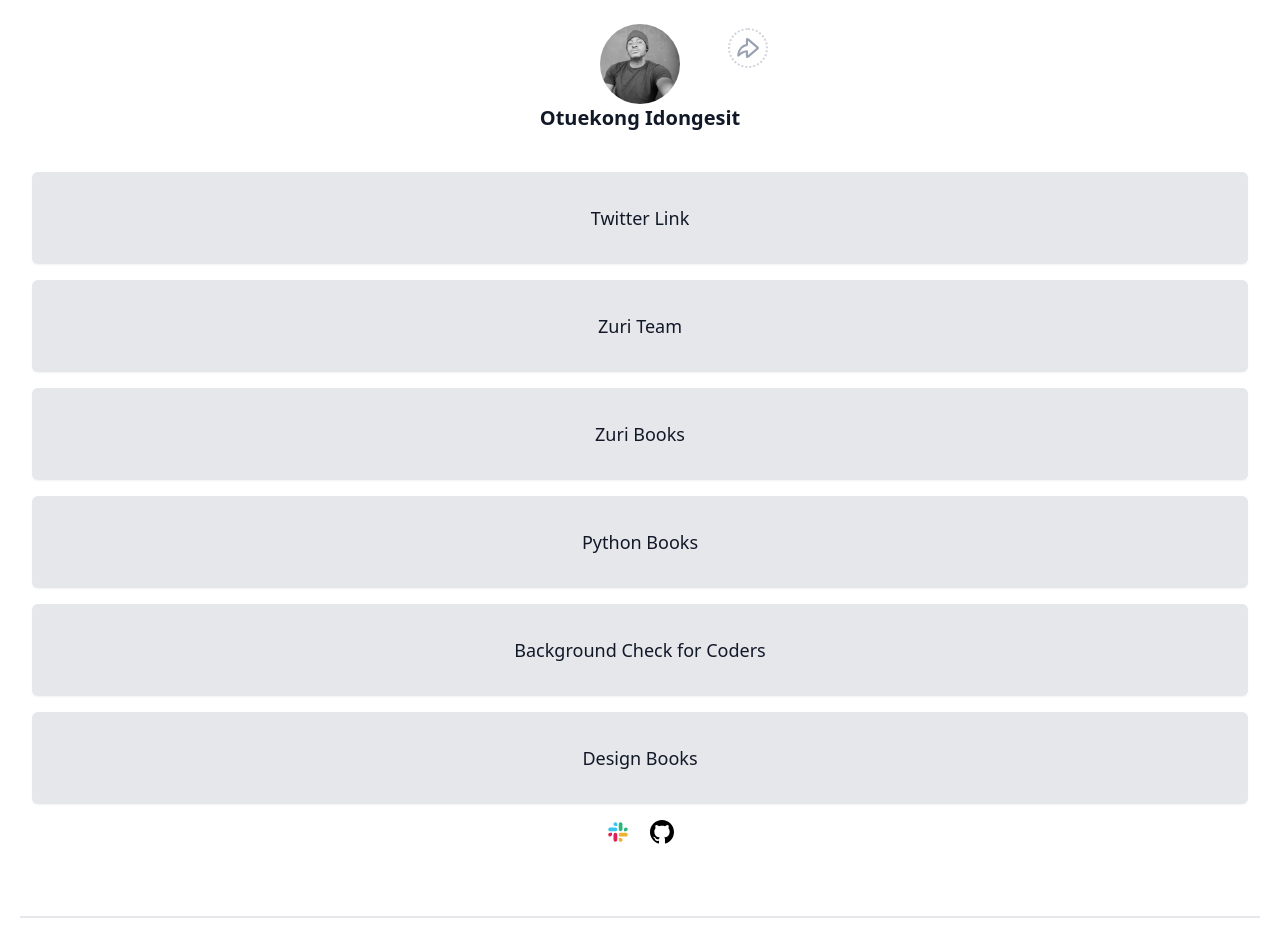
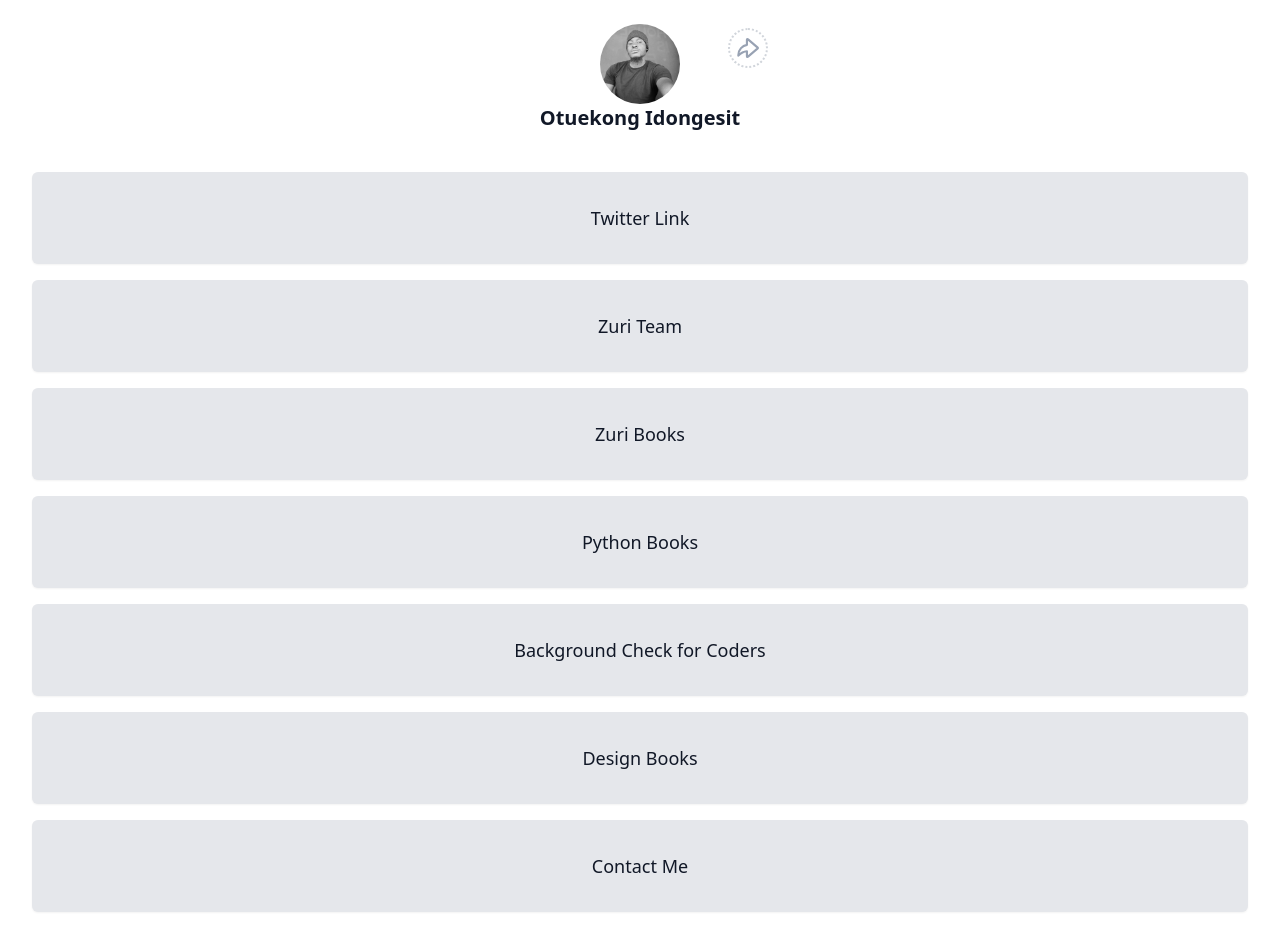
Before and after one commit to fizy500/hngi-9, a React (Create React App) app: page / in a window 1280 px wide. Shown: the top 926 px of the page. Built offline with nearby package versions, Linux system fonts and the light colour scheme.

Commit message:
feat: Implemented the Contact me link .

```diff
--- a/src/Components/Links.jsx
+++ b/src/Components/Links.jsx
@@ -20,7 +20,9 @@
         <h2 className="font-bold text-gray-900 text-lg md:text-xl">
           Otuekong Idongesit
         </h2>
-        <p className="invisible" id="slack">fizy_hector</p>
+        <p className="invisible" id="slack">
+          fizy_hector
+        </p>
       </div>
       <a href="">
         <img
--- a/src/data.js
+++ b/src/data.js
@@ -46,4 +46,12 @@
     link: "https://books.zuri.team/design-rules",
   },
 
+  {
+    id: 7,
+    identifier: "contact",
+    title: "Contact Me",
+    description: "Contact",
+    link: "/contact",
+  },
+
 ];
```
